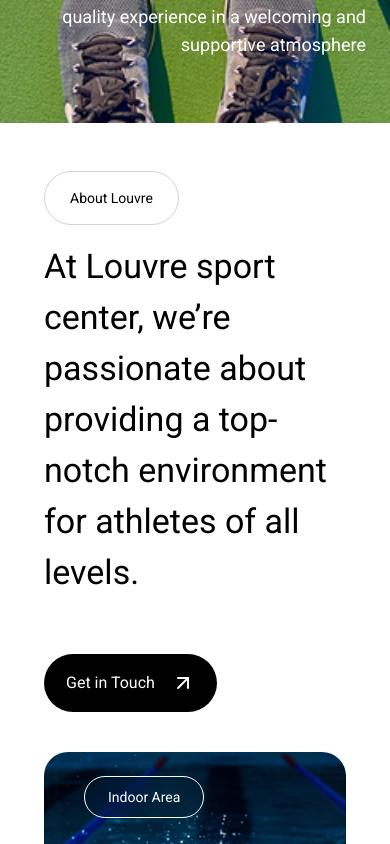
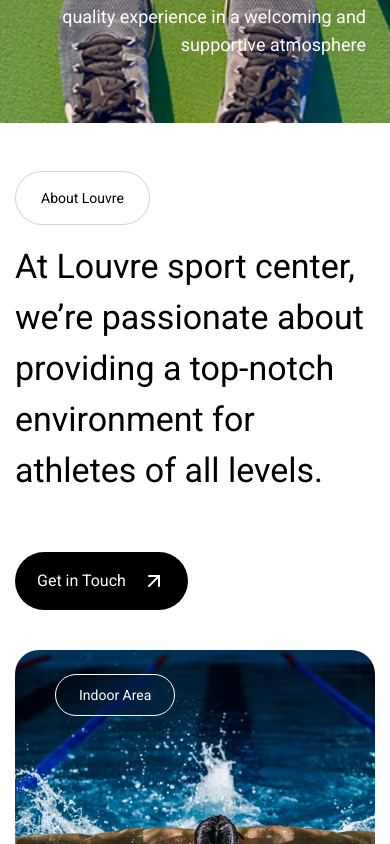
Before and after one commit to Shubham-MiraiEdge/Portfolio, a React (Vite) app: page / in a window 390 px wide. Shown: the part 720-1564 px from the top of the page. Built offline with nearby package versions, Linux system fonts and the light colour scheme.

Commit message:
padding mobile responsive

```diff
--- a/src/components/AboutSection.tsx
+++ b/src/components/AboutSection.tsx
@@ -8,7 +8,7 @@
 
 const AboutSection: React.FC = () => {
     return (
-        <section className="flex flex-col lg:flex-row w-full items-start justify-between mt-0 md:mt-19 px-[44px] py-12 gap-5">
+        <section className="flex flex-col lg:flex-row w-full items-start justify-between mt-0 md:mt-19 px-[15px] md:px-[44px] py-12 gap-5">
             <div className="flex flex-col justify-between w-full">
                 <div>
                     <MainButton title="About Louvre" className="px-[25px] py-[16px] border border-[#D2D2D2]" />
```
